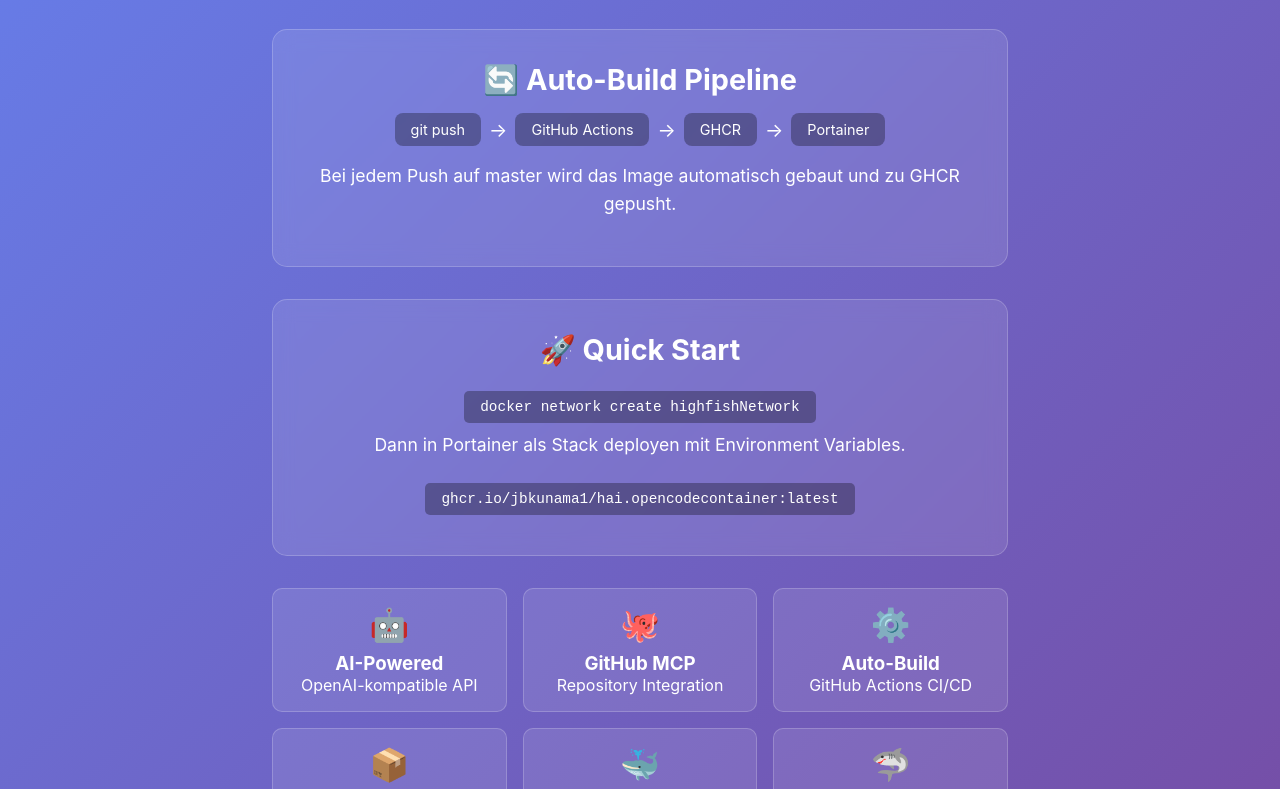
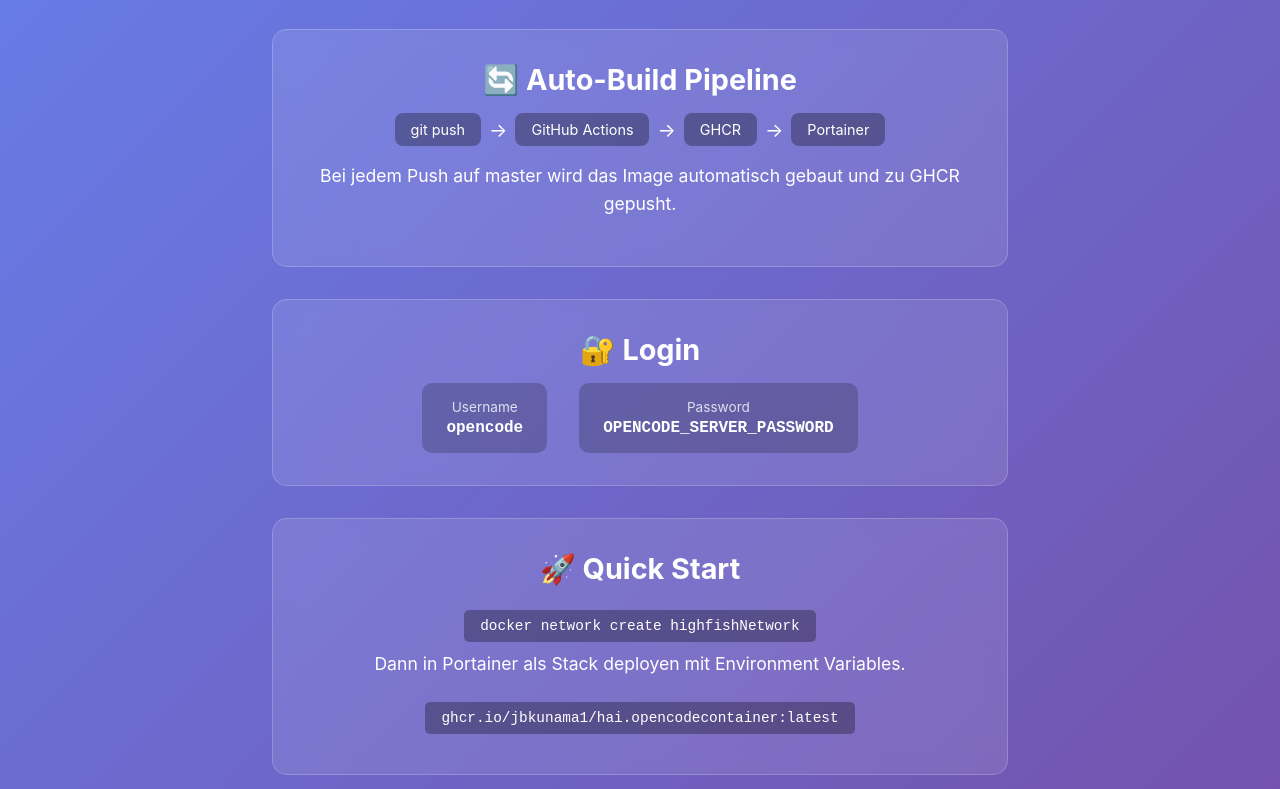
Before and after one commit to jbkunama1/hAI.OpenCodeContainer, a plain HTML site: page index.html in a window 1280 px wide. Shown: the part 139-928 px from the top of the page. Drawn offline with Linux system fonts and the light colour scheme.

Commit message:
Update: Add login info and current state

```diff
--- a/index.html
+++ b/index.html
@@ -77,6 +77,27 @@
         .flow-arrow {
             font-size: 1.2rem;
         }
+        .login-info {
+            display: flex;
+            justify-content: center;
+            gap: 2rem;
+            flex-wrap: wrap;
+            margin-top: 1rem;
+        }
+        .login-item {
+            background: rgba(0,0,0,0.2);
+            padding: 1rem 1.5rem;
+            border-radius: 10px;
+        }
+        .login-item .label {
+            font-size: 0.85rem;
+            opacity: 0.8;
+            margin-bottom: 0.25rem;
+        }
+        .login-item .value {
+            font-family: 'Courier New', monospace;
+            font-weight: bold;
+        }
         .links {
             margin-top: 2rem;
         }
@@ -133,6 +154,20 @@
         </div>
 
         <div class="info-box">
+            <h2>🔐 Login</h2>
+            <div class="login-info">
+                <div class="login-item">
+                    <div class="label">Username</div>
+                    <div class="value">opencode</div>
+                </div>
+                <div class="login-item">
+                    <div class="label">Password</div>
+                    <div class="value">OPENCODE_SERVER_PASSWORD</div>
+                </div>
+            </div>
+        </div>
+
+        <div class="info-box">
             <h2>🚀 Quick Start</h2>
             <div class="code">docker network create highfishNetwork</div>
             <p>Dann in Portainer als Stack deployen mit Environment Variables.</p>
@@ -161,9 +196,9 @@
                 <p>Container Registry</p>
             </div>
             <div class="feature">
-                <div class="feature-icon">🐳</div>
-                <h3>Portainer</h3>
-                <p>Stack Deployment</p>
+                <div class="feature-icon">🔐</div>
+                <h3>Basic Auth</h3>
+                <p>Username + Password</p>
             </div>
             <div class="feature">
                 <div class="feature-icon">🦈</div>
```
